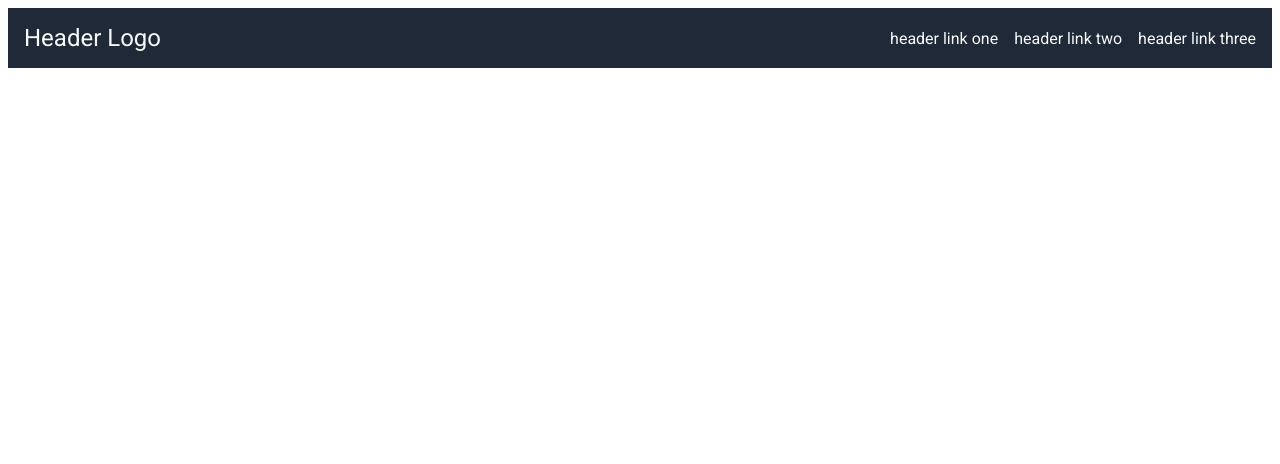
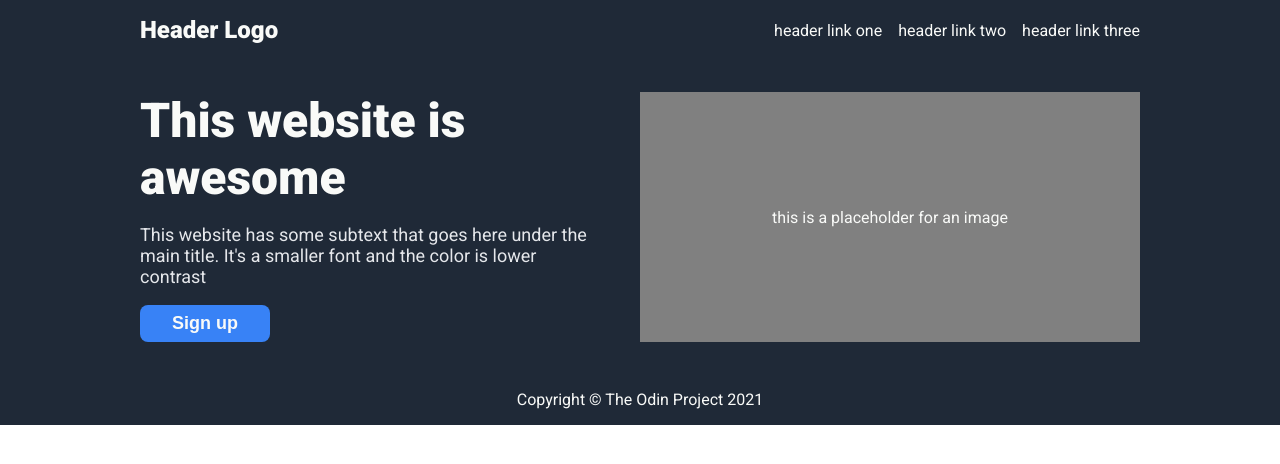
Before and after one commit to educanales/odin-landing-page, a plain HTML site: page index.html in a window 1280 px wide. Drawn offline with Linux system fonts and the light colour scheme.

Commit message:
Add hero and footer

```diff
--- a/index.html
+++ b/index.html
@@ -18,5 +18,20 @@
             </ul>
         </nav>
     </header>
+    <main>
+        <div class="hero-container">
+            <div class="hero-text">
+                <h1>This website is awesome</h1>
+                <p>This website has some subtext that goes here under the main title. It's a smaller font and the color is lower contrast</p>
+                <button>Sign up</button>
+            </div>
+            <div class="hero-image">
+                <p>this is a placeholder for an image</p>
+            </div>
+        </div>
+    </main>
+    <footer>
+        <p>Copyright © The Odin Project 2021</p>
+    </footer>
 </body>
 </html>
--- a/styles/styles.css
+++ b/styles/styles.css
@@ -1,6 +1,5 @@
 html {
     box-sizing: border-box;
-    margin: 0;
 }
 *,
 *::before,
@@ -10,13 +9,26 @@ html {
 
 body {
     font-family: Roboto, sans-serif;
+    margin: 0;
+    /* height: 100vh; */
+}
+
+header,
+main,
+footer {
+    background-color: #1f2937;
+    color: #f9faf8;
 }
 
 header {
-    background-color: #1f2937;
-    color: #f9faf8;
-    /* max-width: 1200px; */
     padding: 16px;
+}
+
+nav,
+.hero-container {
+    max-width: 1000px;
+    margin: 0 auto;
+    padding-bottom: 32px;
 }
 
 ul {
@@ -26,6 +38,7 @@ ul {
     display: flex;
     gap: 16px;
     align-items: center;
+    justify-content: space-between;
 }
 
 a {
@@ -36,4 +49,56 @@ a {
 .logo {
     margin-right: auto;
     font-size: 24px;
+    font-weight: 600;
 }
+
+footer {
+    display: flex;
+    justify-content: center;
+    align-items: center;
+}
+
+.hero-container {
+    display: flex;
+    gap: 16px;
+    justify-content: space-between;
+    align-items: center;
+}
+
+.hero-text {
+    max-width: 450px;
+    display: flex;
+    flex-direction: column;
+    justify-content:center;
+    align-items: flex-start;
+}
+
+.hero-text h1 {
+    font-size: 48px;
+    font-weight: 900;
+    margin: 0;
+}
+
+.hero-text p {
+    font-size: 18px;
+    color: #e5e7eb;
+}
+
+.hero-text button {
+    padding: 8px 32px;
+    background-color: #3882f6;
+    color: #f9faf8;
+    font-size: 18px;
+    font-weight: 600;
+    border: none;
+    border-radius: 8px;
+}
+
+.hero-image {
+    background-color: grey;
+    width: 500px;
+    height: 250px;
+    display: flex;
+    justify-content: center;
+    align-items: center;
+}
```
